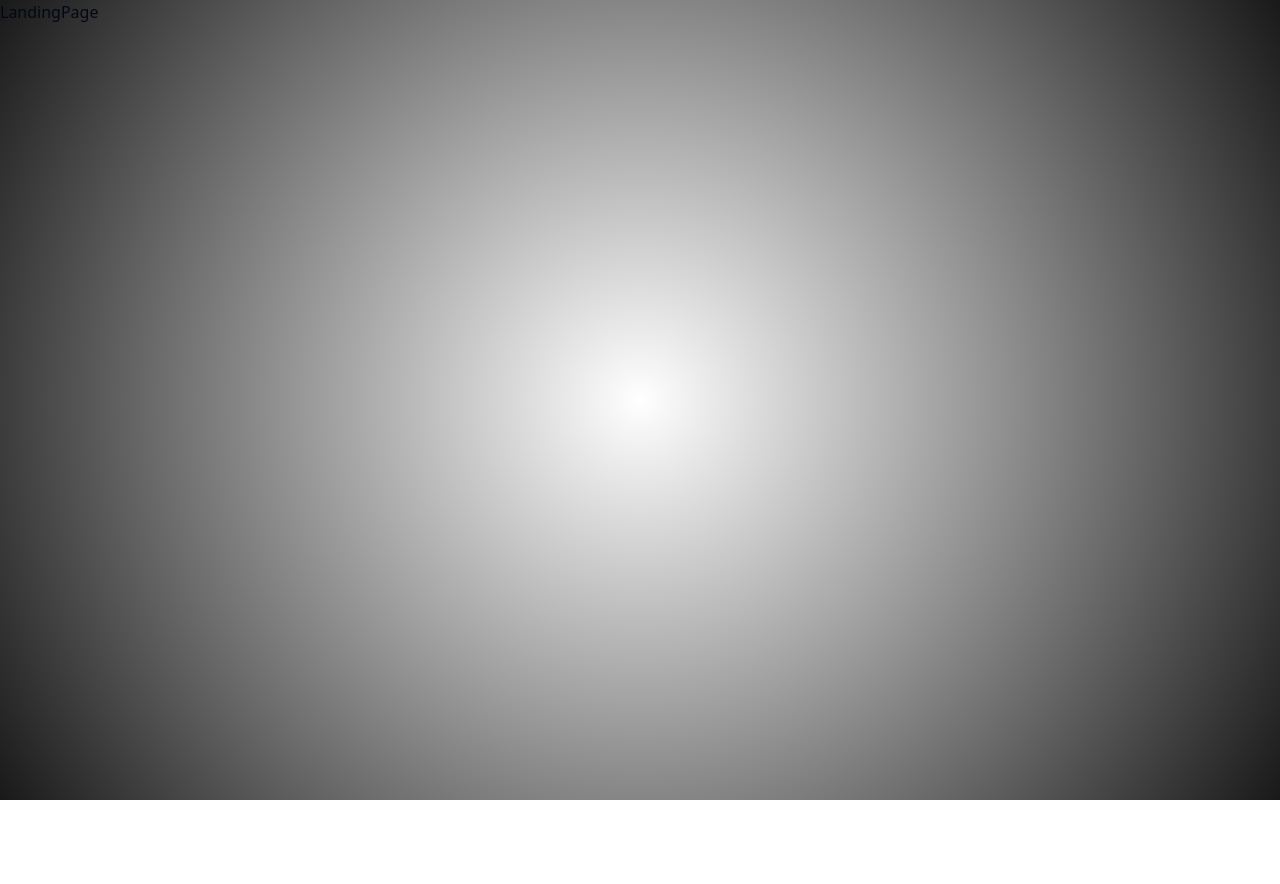
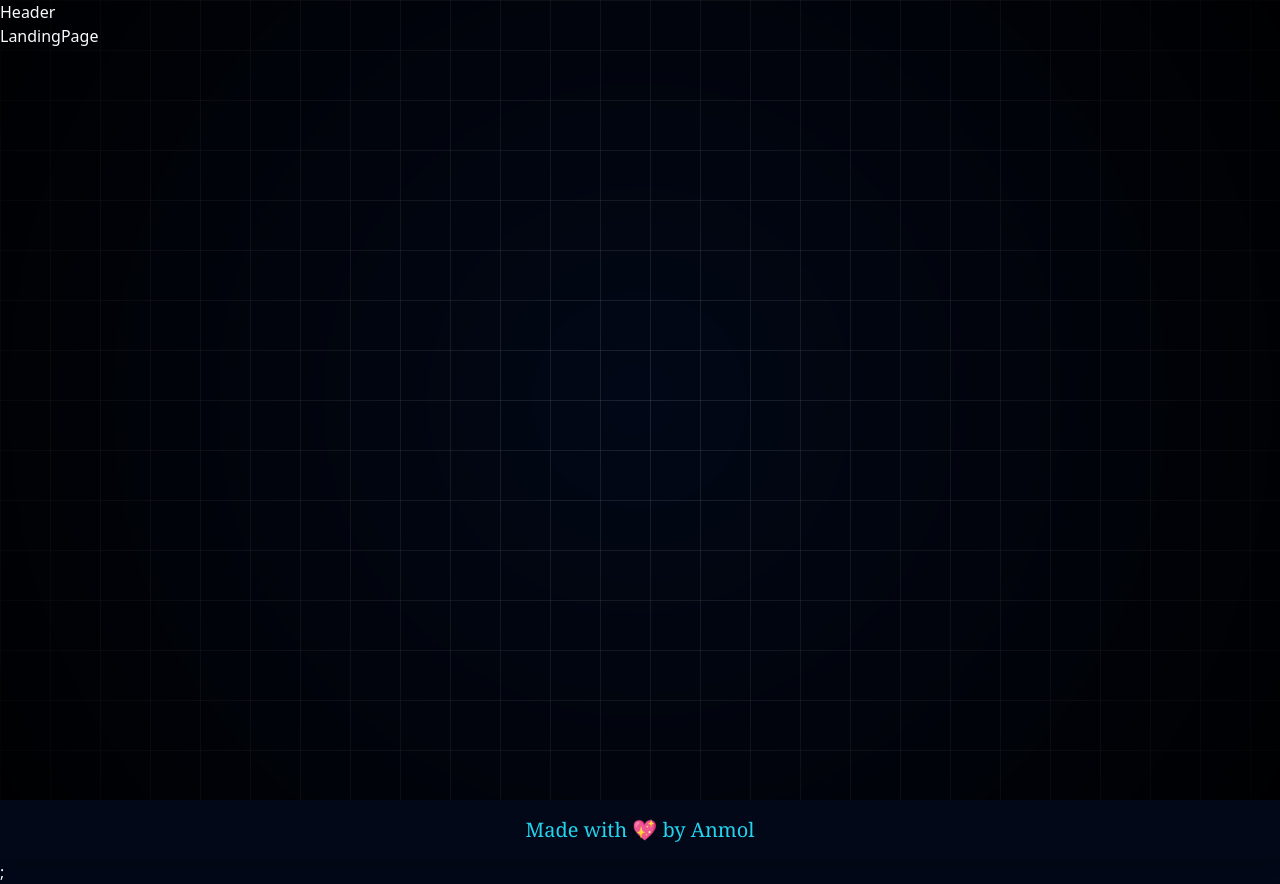
Before and after one commit to anmolsah/Jobsy, a React app: page / in a window 1280 px wide. Before the commit the page ends 800 px from the top, so only its background shows below. Built offline with nearby package versions, Linux system fonts and the light colour scheme; the HTML template or start-up script is replaced by a standard one.

Commit message:
add ThemeProvider for theme management and integrate Header component in AppLayout

```diff
--- a/src/App.jsx
+++ b/src/App.jsx
@@ -8,6 +8,7 @@
 import PostJobs from "./pages/PostJobs";
 import SavedJobs from "./pages/SavedJobs";
 import MyJobs from "./pages/MyJobs";
+import { ThemeProvider } from "./components/theme-provide";
 
 function App() {
   const router = createBrowserRouter([
@@ -45,7 +46,11 @@
       ],
     },
   ]);
-  return <RouterProvider router={router} />;
+  return (
+    <ThemeProvider defaultTheme="dark" storageKey="vite-ui-theme">
+      <RouterProvider router={router} />;
+    </ThemeProvider>
+  );
 }
 
 export default App;
--- /dev/null
+++ b/src/components/Header.jsx
@@ -0,0 +1,9 @@
+import React from 'react'
+
+const Header = () => {
+  return (
+    <div>Header</div>
+  )
+}
+
+export default Header
--- /dev/null
+++ b/src/components/theme-provide.jsx
@@ -0,0 +1,61 @@
+import { createContext, useContext, useEffect, useState } from "react";
+
+
+const initialState = {
+    theme: "system",
+    setTheme: () => null,
+  }
+
+const ThemeProviderContext = createContext(initialState);
+
+export function ThemeProvider({
+  children,
+  defaultTheme = "system",
+  storageKey = "vite-ui-theme",
+  ...props
+}) {
+  const [theme, setTheme] = useState(
+    () => localStorage.getItem(storageKey) || defaultTheme
+  );
+
+  useEffect(() => {
+    const root = window.document.documentElement;
+
+    root.classList.remove("light", "dark");
+
+    if (theme === "system") {
+      const systemTheme = window.matchMedia("(prefers-color-scheme: dark)")
+        .matches
+        ? "dark"
+        : "light";
+
+      root.classList.add(systemTheme);
+      return;
+    }
+
+    root.classList.add(theme);
+  }, [theme]);
+
+  const value = {
+    theme,
+    setTheme: (theme) => {
+      localStorage.setItem(storageKey, theme);
+      setTheme(theme);
+    },
+  };
+
+  return (
+    <ThemeProviderContext.Provider {...props} value={value}>
+      {children}
+    </ThemeProviderContext.Provider>
+  );
+}
+
+export const useTheme = () => {
+  const context = useContext(ThemeProviderContext);
+
+  if (context === undefined)
+    throw new Error("useTheme must be used within a ThemeProvider");
+
+  return context;
+};
--- a/src/layout/AppLayout.jsx
+++ b/src/layout/AppLayout.jsx
@@ -1,11 +1,18 @@
 import React from "react";
 import { Outlet } from "react-router-dom";
+import Header from "./../components/Header";
 
 const AppLayout = () => {
   return (
     <div>
       <div className="grid-background"></div>
-      <Outlet />
+      <main className="min-h-screen container">
+        <Header />
+        <Outlet />
+      </main>
+      <div className="text-center text-xl font-serif py-4 rounded-md shadow-lg text-cyan-400">
+        Made with <span className="text-pink-500">💖</span> by Anmol
+      </div>
     </div>
   );
 };
```
